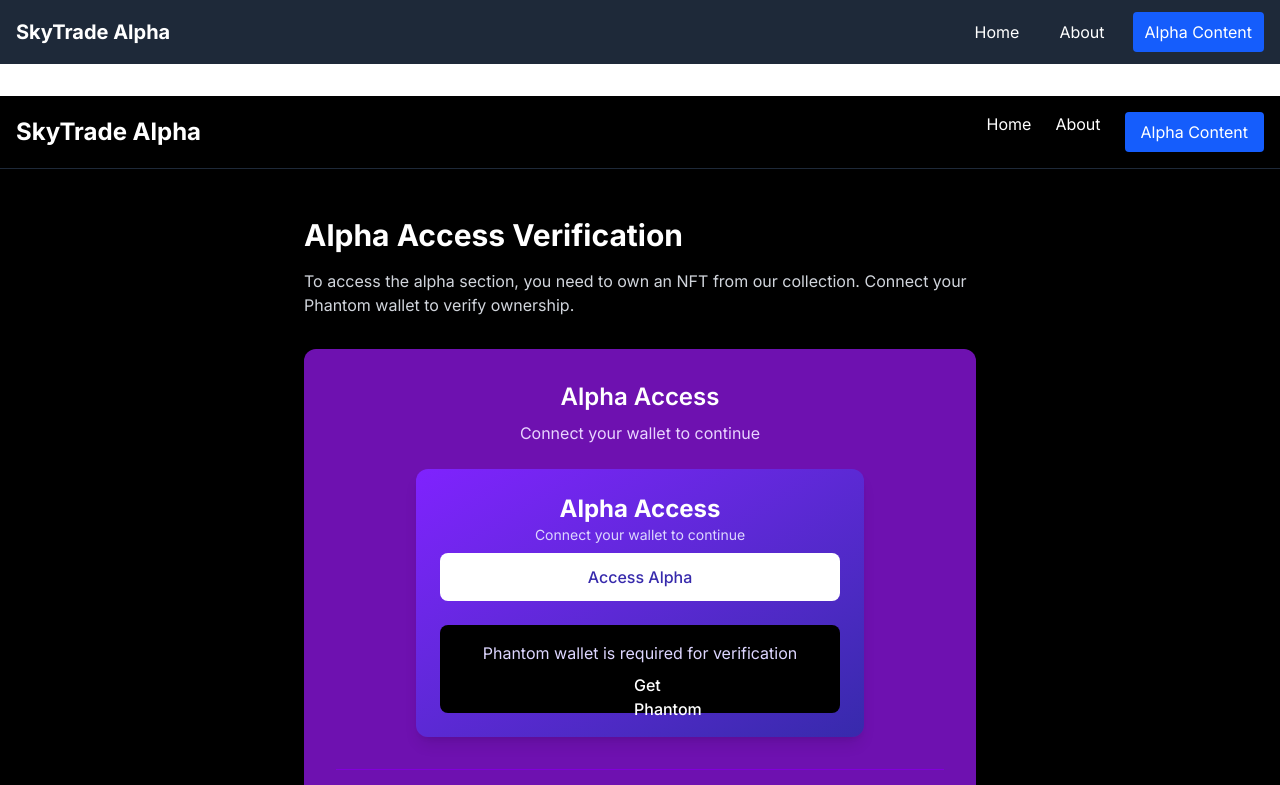
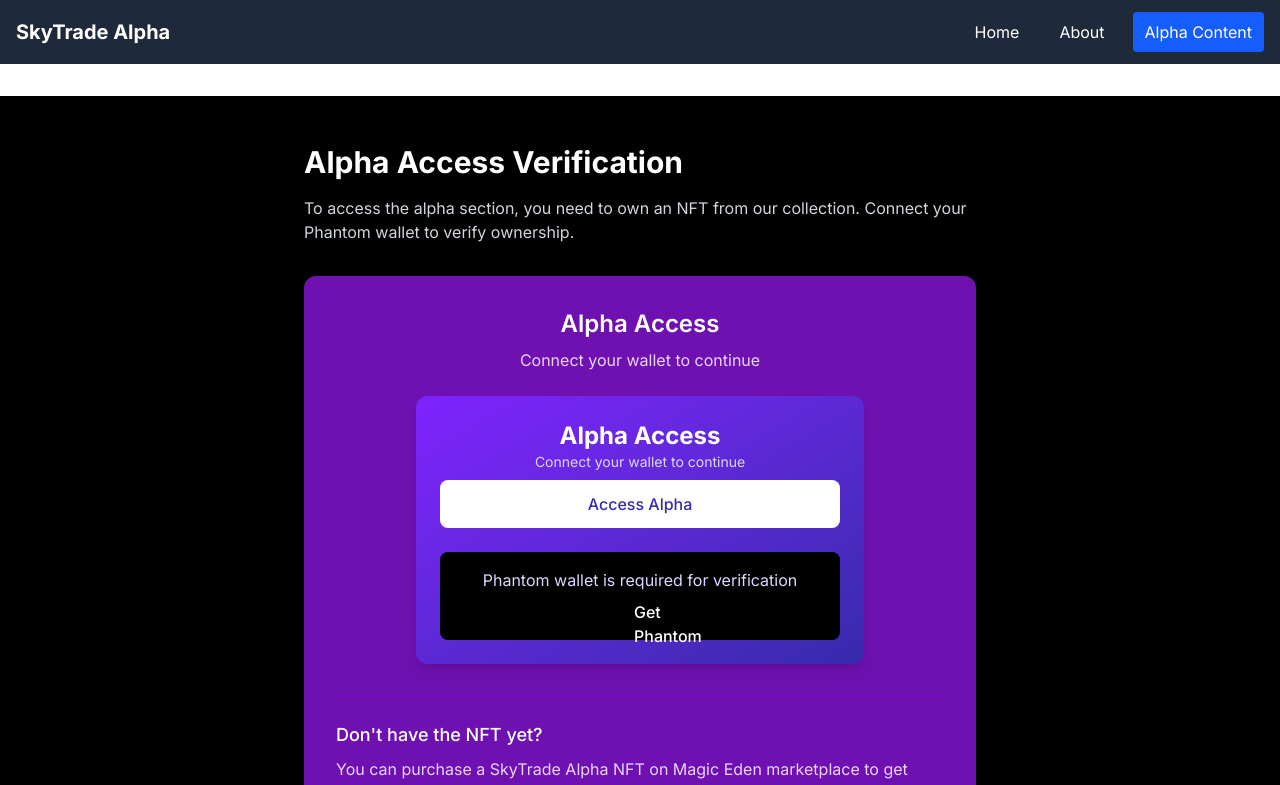
Before and after one commit to SId-pranay123/alpha-tg, a Next.js app: page /verify-access in a window 1280 px wide. Shown: the top 785 px of the page. Built offline with nearby package versions, Linux system fonts and the light colour scheme.

Commit message:
verify access

```diff
--- a/app/verify-access/page.jsx
+++ b/app/verify-access/page.jsx
@@ -92,18 +92,6 @@
         <title>Verify Access | SkyTrade Alpha</title>
       </Head>
 
-      <header className="border-b border-gray-800 py-4">
-        <div className="container mx-auto px-4 flex items-center justify-between">
-          <h1 className="text-2xl font-bold">SkyTrade Alpha</h1>
-          <nav className="flex space-x-6">
-            <a href="/" className="hover:text-purple-400 transition">Home</a>
-            <a href="/about" className="hover:text-purple-400 transition">About</a>
-            <a href="/alpha-content" className="bg-blue-600 hover:bg-blue-700 px-4 py-2 rounded transition">
-              Alpha Content
-            </a>
-          </nav>
-        </div>
-      </header>
 
       <main className="container mx-auto px-4 py-12">
         <div className="max-w-2xl mx-auto">
```
